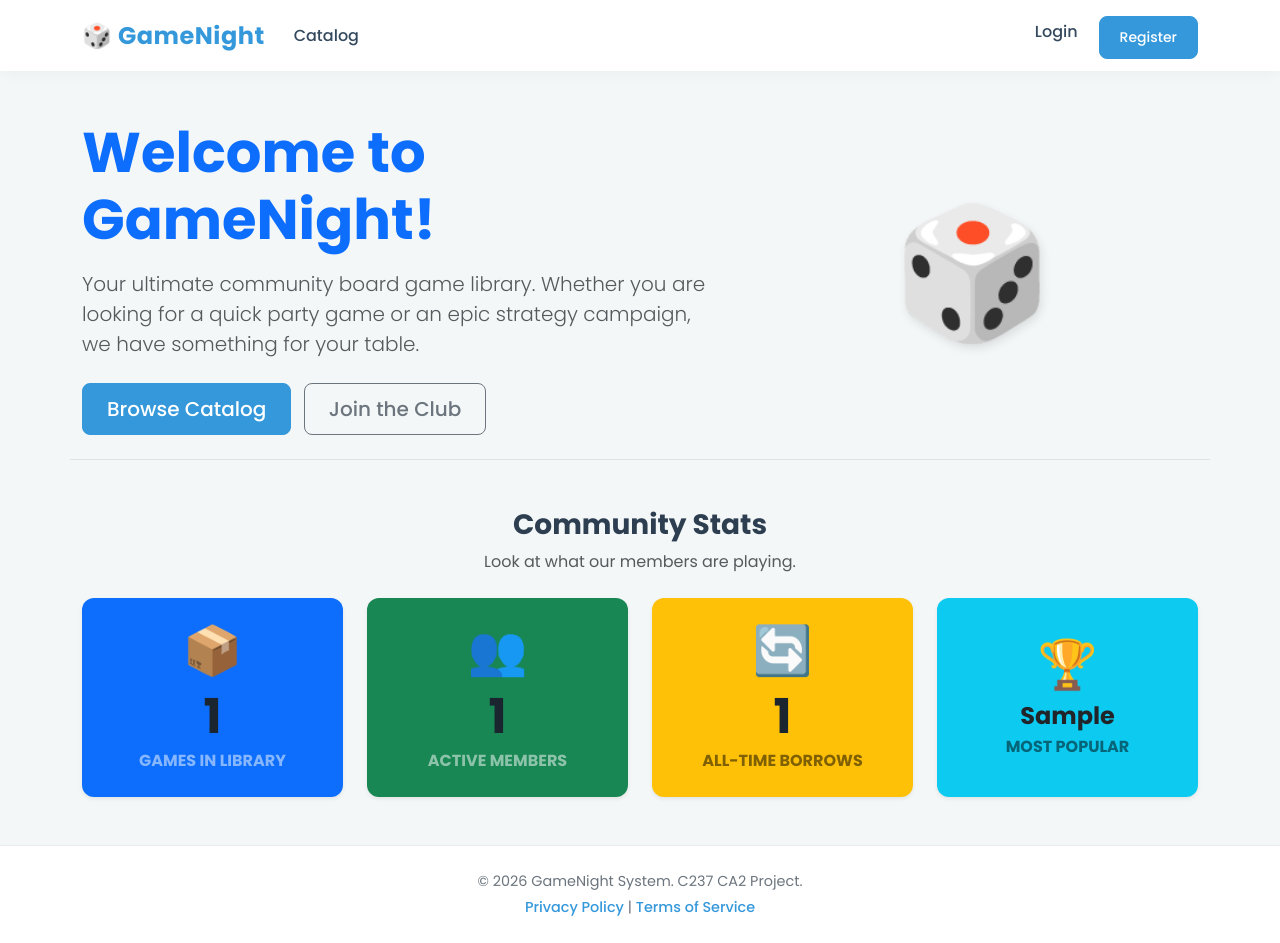
After one commit to bryan01703/C237-Team1, a Node server app: template views(ejs)/index.ejs in a window 1280 px wide. The commit adds this page. Run offline with Node 20, Linux system fonts and the light colour scheme; the template is opened without the code that fills it: most values are stand-ins (such as "Sample title", 1, 10 or a date in 2020).

Commit message:
create index page displaying total games, members, borrows, and most popular game

```diff
--- a/app.js
+++ b/app.js
@@ -3,6 +3,7 @@ const session = require('express-session');
 const methodOverride = require('method-override');
 const flash = require('connect-flash');
 const path = require('path');
+const db = require('./config/db');
 require('dotenv').config();
 
 const app = express();
@@ -42,10 +43,51 @@ const gameRoutes = require('./routes/gameRoutes');
 const borrowRoutes = require('./routes/borrowRoutes');
 const searchRoutes = require('./routes/searchRoutes');
 
-
 app.use('/games', gameRoutes);
 app.use('/borrow', borrowRoutes);
 app.use('/search', searchRoutes);
+
+// homepage with data analytics
+app.get('/', async (req, res) => {
+    try {
+        // run all queries in parallel to improve performance
+        const [
+            [gamesResult],
+            [usersResult],
+            [borrowsResult],
+            [popularResult]
+        ] = await Promise.all([
+            db.query('SELECT COUNT(*) AS count FROM games'),
+            db.query("SELECT COUNT(*) AS count FROM users WHERE role = 'member'"),
+            db.query('SELECT COUNT(*) AS count FROM borrow_records'),
+            db.query(`
+                SELECT g.title, COUNT(br.game_id) AS borrow_count
+                FROM borrow_records br
+                JOIN games g ON br.game_id = g.game_id
+                GROUP BY br.game_id
+                ORDER BY borrow_count DESC
+                LIMIT 1
+            `)
+        ]);
+
+        // extract most popular game title or set to 'No borrows yet' if no records exist
+        const topGame = popularResult.length > 0 ? popularResult[0].title : 'No borrows yet';
+
+        const stats = {
+            totalGames: gamesResult[0].count,
+            totalMembers: usersResult[0].count,
+            totalBorrows: borrowsResult[0].count,
+            popularGame: topGame
+        };
+
+        res.render('index', { stats });
+    } catch (error) { // handle errors
+        console.error('Error loading dashboard analytics:', error);
+        res.render('index', {
+            stats: { totalGames: 0, totalMembers: 0, totalBorrows: 0, popularGame: 'N/A' }
+        });
+    }
+});
 
 // 404 handler
 app.use((req, res) => {
--- /dev/null
+++ b/views(ejs)/index.ejs
@@ -0,0 +1,80 @@
+<%- include('partials/header') %>
+<%- include('partials/navbar') %>
+
+<main class="container py-5">
+    <!-- hero banner section -->
+    <div class="row align-items-center mb-5 pb-4 border-bottom">
+        <div class="col-lg-7">
+            <h1 class="display-4 fw-bold text-primary mb-3">Welcome to GameNight!</h1>
+            <p class="lead text-muted mb-4">
+                Your ultimate community board game library. Whether you are looking for a quick party game or an epic strategy campaign, we have something for your table.
+            </p>
+            <a href="/games" class="btn btn-primary btn-lg px-4 me-2">Browse Catalog</a>
+
+            <!-- if the user is not logged in, show the "Join the Club" button -->
+            <% if (!user) { %>
+                <a href="/register" class="btn btn-outline-secondary btn-lg px-4">Join the Club</a>
+            <% } %>
+        </div>
+        <!-- ai generated dice image and code for the hero banner -->
+        <div class="col-lg-5 d-none d-lg-block text-center">
+            <h1 style="font-size: 8rem; text-shadow: 2px 4px 10px rgba(0,0,0,0.1);">🎲</h1>
+        </div>
+    </div>
+
+    <!-- analytics section -->
+    <div class="text-center mb-4">
+        <h2 class="h3 fw-bold">Community Stats</h2>
+        <p class="text-muted">Look at what our members are playing.</p>
+    </div>
+
+    <div class="row g-4 justify-content-center text-center">
+        <!-- stat 1: total games -->
+        <div class="col-sm-6 col-lg-3">
+            <div class="card h-100 shadow-sm border-0 bg-primary text-white">
+                <div class="card-body p-4">
+                    <div class="display-5 mb-2">📦</div>
+                    <h3 class="display-5 fw-bold mb-0"><%= stats.totalGames %></h3>
+                    <p class="fs-6 mb-0 text-white-50 mt-1 text-uppercase fw-bold">Games in Library</p>
+                </div>
+            </div>
+        </div>
+
+        <!-- stat 2: total members -->
+        <div class="col-sm-6 col-lg-3">
+            <div class="card h-100 shadow-sm border-0 bg-success text-white">
+                <div class="card-body p-4">
+                    <div class="display-5 mb-2">👥</div>
+                    <h3 class="display-5 fw-bold mb-0"><%= stats.totalMembers %></h3>
+                    <p class="fs-6 mb-0 text-white-50 mt-1 text-uppercase fw-bold">Active Members</p>
+                </div>
+            </div>
+        </div>
+
+        <!-- stat 3: total borrows -->
+        <div class="col-sm-6 col-lg-3">
+            <div class="card h-100 shadow-sm border-0 bg-warning text-dark">
+                <div class="card-body p-4">
+                    <div class="display-5 mb-2">🔄</div>
+                    <h3 class="display-5 fw-bold mb-0"><%= stats.totalBorrows %></h3>
+                    <p class="fs-6 mb-0 mt-1 text-uppercase fw-bold" style="color: rgba(0,0,0,0.5);">All-Time Borrows</p>
+                </div>
+            </div>
+        </div>
+
+        <!-- stat 4: most popular game -->
+        <div class="col-sm-6 col-lg-3">
+            <div class="card h-100 shadow-sm border-0 bg-info text-dark">
+                <div class="card-body p-4 d-flex flex-column justify-content-center">
+                    <div class="display-5 mb-2">🏆</div>
+                    <h3 class="h4 fw-bold mb-0 text-truncate" title="<%= stats.popularGame %>">
+                        <%= stats.popularGame %>
+                    </h3>
+                    <p class="fs-6 mb-0 mt-1 text-uppercase fw-bold" style="color: rgba(0,0,0,0.5);">Most Popular</p>
+                </div>
+            </div>
+        </div>
+    </div>
+</main>
+
+<%- include('partials/footer') %>
--- a/views(ejs)/partials/navbar.ejs
+++ b/views(ejs)/partials/navbar.ejs
@@ -1,7 +1,7 @@
 <nav class="navbar navbar-expand-lg sticky-top">
     <div class="container">
         <!-- Brand Logo -->
-        <a class="navbar-brand" href="/games">🎲 GameNight</a>
+        <a class="navbar-brand" href="/">🎲 GameNight</a>
 
         <!-- Mobile Toggle Button -->
         <button class="navbar-toggler" type="button" data-bs-toggle="collapse" data-bs-target="#navbarNav" aria-controls="navbarNav" aria-expanded="false" aria-label="Toggle navigation">
```
